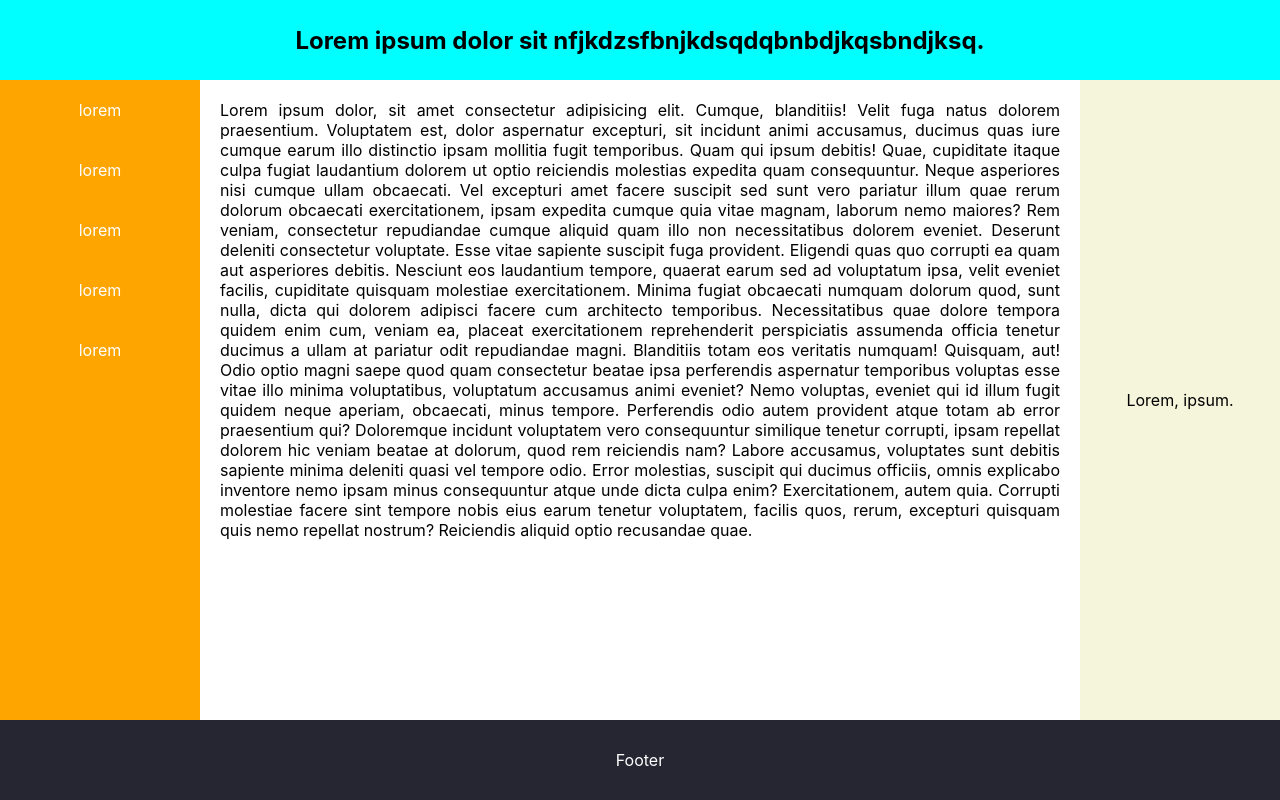
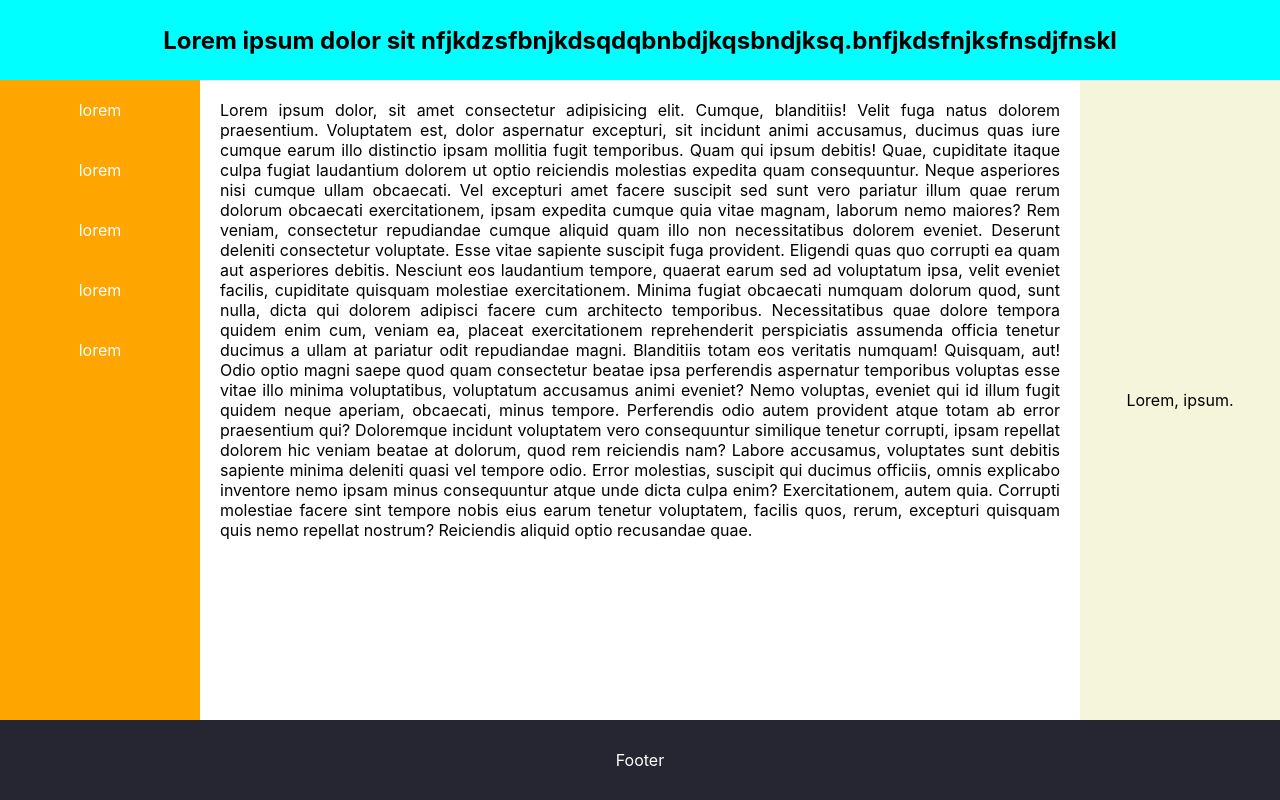
Before and after one commit to KyliannBr/Responsive-WebSite-Template, a plain HTML site: page index.html in a window 1280 px wide. Drawn offline with Linux system fonts and the light colour scheme.

Commit message:
Header Title Modified

```diff
--- a/index.html
+++ b/index.html
@@ -10,7 +10,7 @@
 <body>
 
     <header>
-        <h2>Lorem ipsum dolor sit nfjkdzsfbnjkdsqdqbnbdjkqsbndjksq.</h2>
+        <h2>Lorem ipsum dolor sit nfjkdzsfbnjkdsqdqbnbdjkqsbndjksq.bnfjkdsfnjksfnsdjfnskl</h2>
     </header>
 
     <nav>
```
